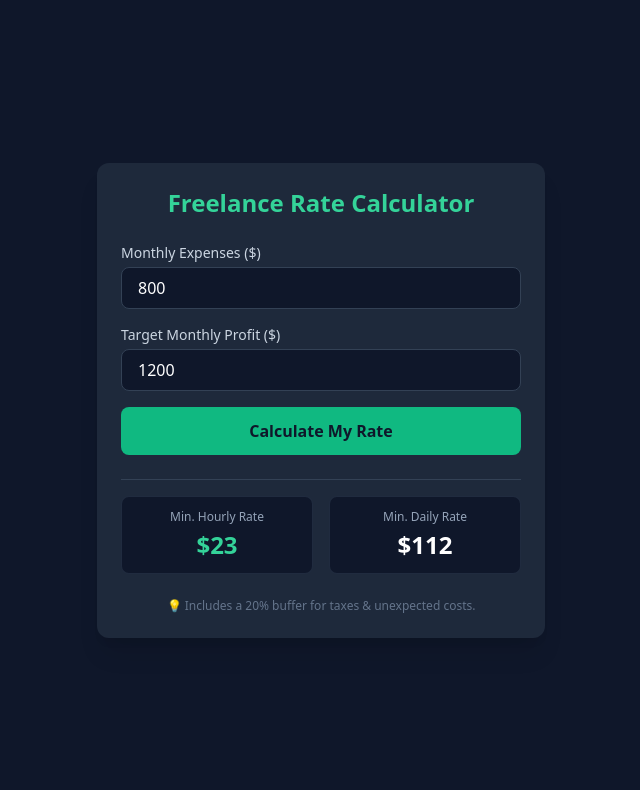
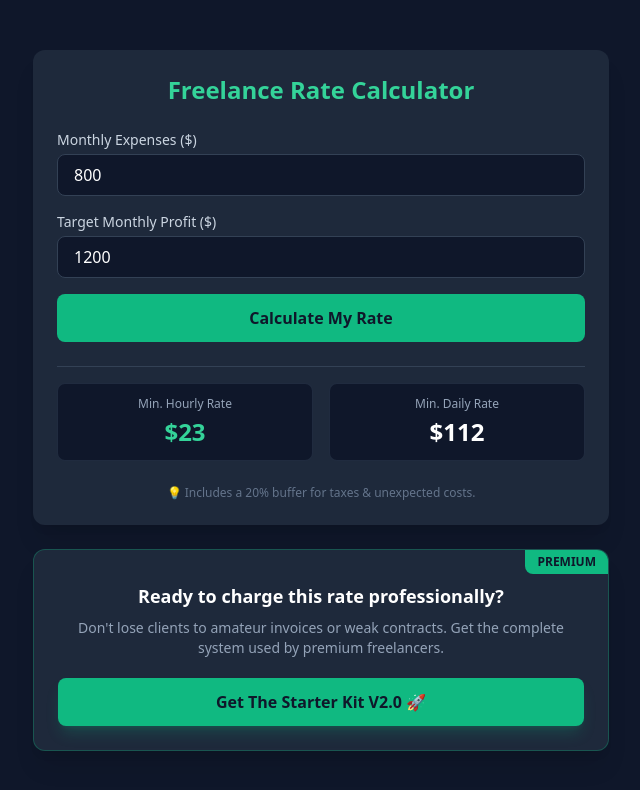
Before and after one commit to elmehdibenben24-droid/App-02, a plain HTML site: page index.html in a window 1280 px wide. Both pictures are taken after a click on the button "Calculate My Rate". Shown: the whole page, without its empty margins (319-959 px from the left). Drawn offline with nearby package versions, Linux system fonts and the light colour scheme.

Commit message:
Update index.html

```diff
--- a/index.html
+++ b/index.html
@@ -7,7 +7,12 @@
   <script src="https://cdn.tailwindcss.com"></script>
 </head>
 <body class="bg-slate-900 text-white min-h-screen flex items-center justify-center p-4">
-  <div class="max-w-md w-full bg-slate-800 rounded-xl p-6 shadow-xl">
+
+  <!-- Main Container: Adjusted to be wider to fit both calculator and banner cleanly -->
+  <div class="max-w-xl w-full">
+
+    <!-- Calculator Card -->
+    <div class="bg-slate-800 rounded-xl p-6 shadow-xl mb-6">
       <h1 class="text-2xl font-bold text-center mb-6 text-emerald-400">Freelance Rate Calculator</h1>
 
       <label class="block text-sm mb-1 text-slate-300">Monthly Expenses ($)</label>
@@ -32,6 +37,22 @@
       <p class="text-xs text-slate-500 mt-6 text-center">💡 Includes a 20% buffer for taxes & unexpected costs.</p>
     </div>
 
+    <!-- Gumroad Upsell Banner (Hidden by default) -->
+    <div id="gumroad-banner" class="hidden bg-slate-800 border border-emerald-500/30 rounded-xl p-6 text-center shadow-xl relative overflow-hidden transition-all duration-500 opacity-0">
+      <div class="absolute top-0 right-0 bg-emerald-500 text-slate-900 text-xs font-bold px-3 py-1 rounded-bl-lg">
+          PREMIUM
+      </div>
+      <h3 class="text-lg font-bold text-white mb-2 mt-2">Ready to charge this rate professionally?</h3>
+      <p class="text-slate-400 text-sm mb-5">
+          Don't lose clients to amateur invoices or weak contracts. Get the complete system used by premium freelancers.
+      </p>
+      <a href="https://benben24.gumroad.com/l/igpleb" target="_blank" class="inline-block w-full bg-emerald-500 hover:bg-emerald-400 text-slate-900 font-bold py-3 px-4 rounded-lg transition-colors duration-200 shadow-lg shadow-emerald-500/20">
+          Get The Starter Kit V2.0 🚀
+      </a>
+    </div>
+
+  </div>
+
   <script>
     function calc() {
       let total = (Number(document.getElementById('exp').value) + Number(document.getElementById('sav').value)) * 1.20;
@@ -39,9 +60,16 @@
       let dr = hr * 5; // Assuming 5 billable hours per day
       document.getElementById('hr').innerText = '$' + Math.ceil(hr);
       document.getElementById('dr').innerText = '$' + Math.ceil(dr);
+
+      // Show the Gumroad banner with a smooth fade-in effect
+      const banner = document.getElementById('gumroad-banner');
+      banner.classList.remove('hidden');
+      // A tiny delay ensures the browser registers the removal of 'hidden' before animating opacity
+      setTimeout(() => {
+        banner.classList.remove('opacity-0');
+        banner.classList.add('opacity-100');
+      }, 50);
     }
-    // Calculate automatically on load
-    calc();
   </script>
 </body>
 </html>
```
Lines whose indentation alone changed are shown as unchanged.
